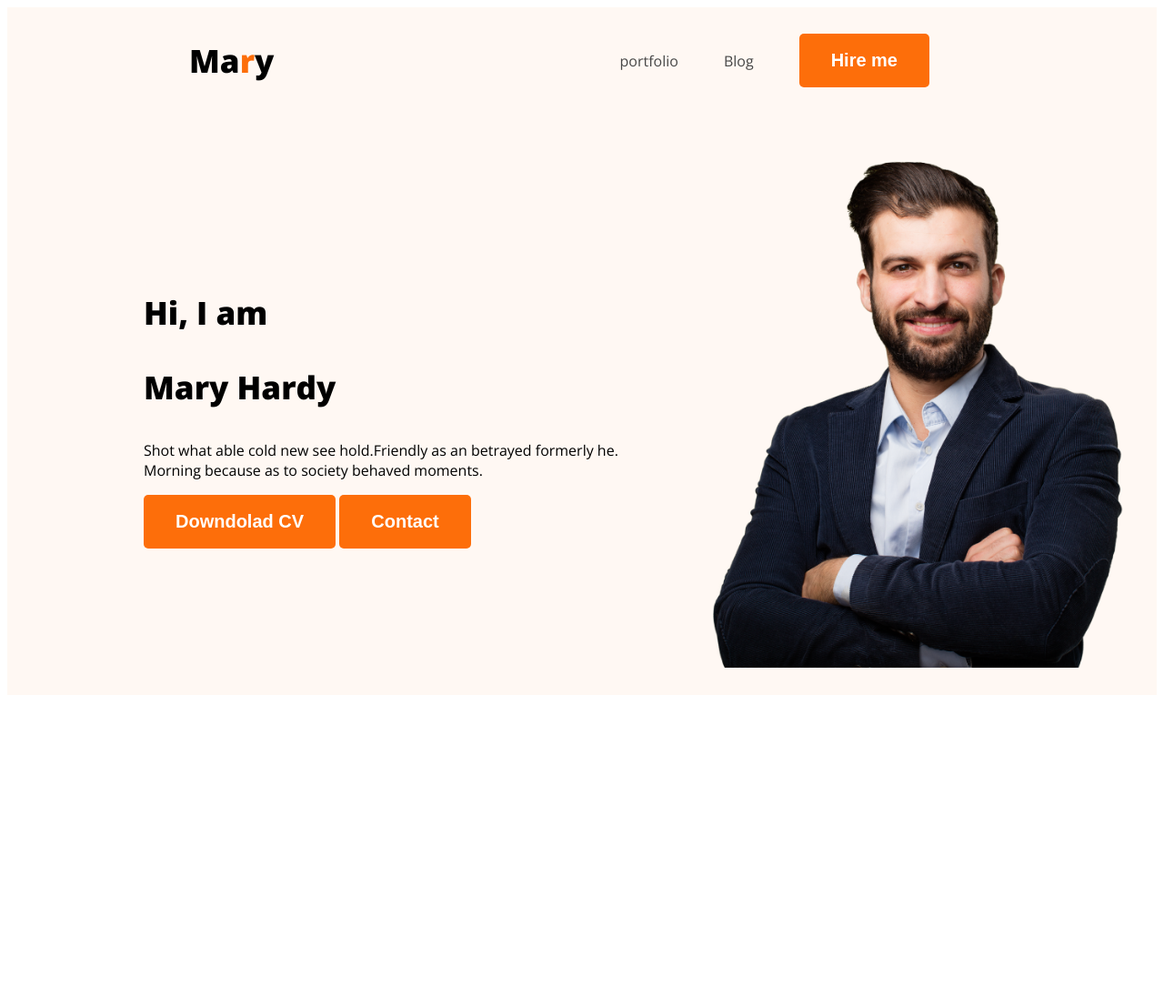
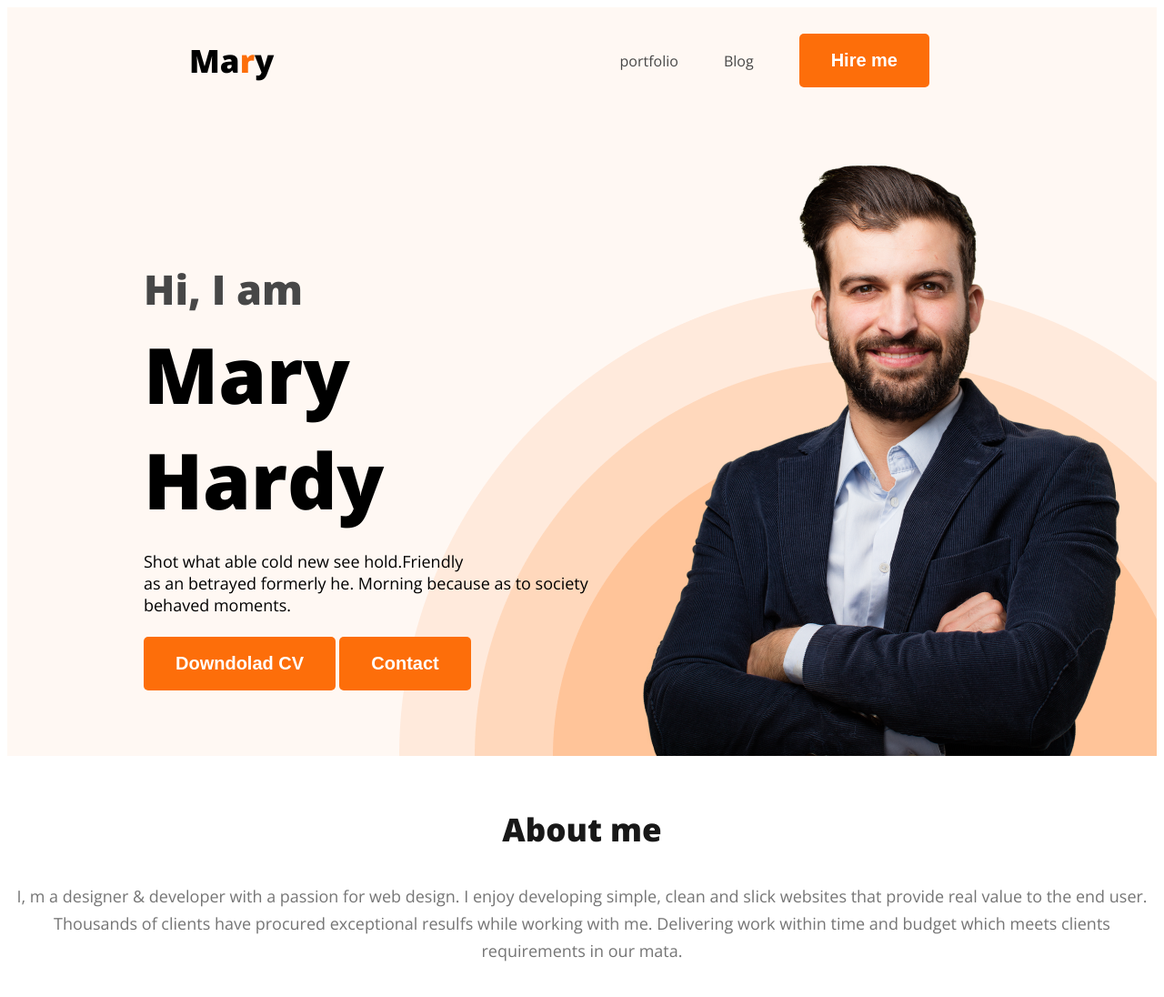
Before and after one commit to Samiul-Soumik/developer-potfolio, a plain HTML site: page index.html in a window 1280 px wide. Shown: the whole page at 91% size. Before the commit the page ends 800 px from the top, so only its background shows below. Drawn offline with nearby package versions, Linux system fonts and the light colour scheme.

Commit message:
about addd

```diff
--- a/index.html
+++ b/index.html
@@ -25,10 +25,12 @@
       </ul>
     </nav>
     <div class="banner">
-      <div>
-        <h3 class="banner-text-one"> Hi, I am </h3>
+      <div class="banner-contain">
+        <h4 class="banner-text-one"> Hi, I am </h4>
         <h3 class="banner-text-two"> Mary Hardy</h3>
-        <p>Shot what able cold new see hold.Friendly as an betrayed formerly he. Morning because as to society behaved
+        <p class="p-one">Shot what able cold new see hold.Friendly <br> as an betrayed formerly he. Morning because as
+          to
+          society behaved
           moments.</p>
         <button class="btn-primary">Downdolad CV</button>
         <button class="btn-primary">Contact</button>
@@ -37,7 +39,14 @@
     </div>
   </header>
   <main>
-
+    <sectoin class="about">
+      <h3 class="section-title">About me</h3>
+      <p class="sectoin-descrtion">I, m a designer & developer with a passion for web design. I enjoy developing simple,
+        clean and slick websites that
+        provide real value to the end user. Thousands of clients have procured exceptional resulfs while working with
+        me.
+        Delivering work within time and budget which meets clients requirements in our mata.</p>
+    </sectoin>
   </main>
   <footer>
 
--- a/styles/protfolio.css
+++ b/styles/protfolio.css
@@ -14,6 +14,23 @@ body {
   font-style: normal;
   font-weight: 700;
   padding: 18px 35px;
+}
+.section-title {
+  color: #181818;
+  text-align: center;
+
+  font-size: 35px;
+  font-style: normal;
+  font-weight: 700;
+}
+.sectoin-descrtion {
+  color: #757575;
+  text-align: center;
+  font-family: Open Sans;
+  font-size: 18px;
+  font-style: normal;
+  font-weight: 400;
+  line-height: 30px; /* 166.667% */
 }
 /* nav relaed style  */
 nav {
@@ -45,12 +62,48 @@ h3 {
 }
 .hader {
   background-color: #fff8f3;
+  background-image: url('../images/header_bg.png');
+  background-repeat: no-repeat;
+  background-position: bottom right;
 }
 .banner {
-  padding: 30px 30px 30px 150px;
+  padding: 30px 30px 0px 150px;
   display: flex;
   align-items: center;
+  justify-content: space-between;
 }
 .man-picture {
-  width: 500px;
+  width: 584px;
+  height: 676px;
+  flex-shrink: 0;
+  left: auto;
 }
+.banner-text-one {
+  font-size: 45px;
+  color: #474747;
+  margin-bottom: 0px;
+}
+.banner-text-two {
+  font-size: 85px;
+  font-weight: 700;
+  margin-top: 5px;
+  margin-bottom: 20px;
+}
+.p-one {
+  font-size: 18px;
+  font-style: normal;
+  font-weight: 400;
+  margin-top: 0px;
+  padding-bottom: 5px;
+}
+.banner-contain {
+  max-width: 500px;
+}
+/* main section */
+
+/* about section style */
+.about {
+  border-radius: 10px;
+  background: #fff8f3;
+  margin: 130px;
+}
```
